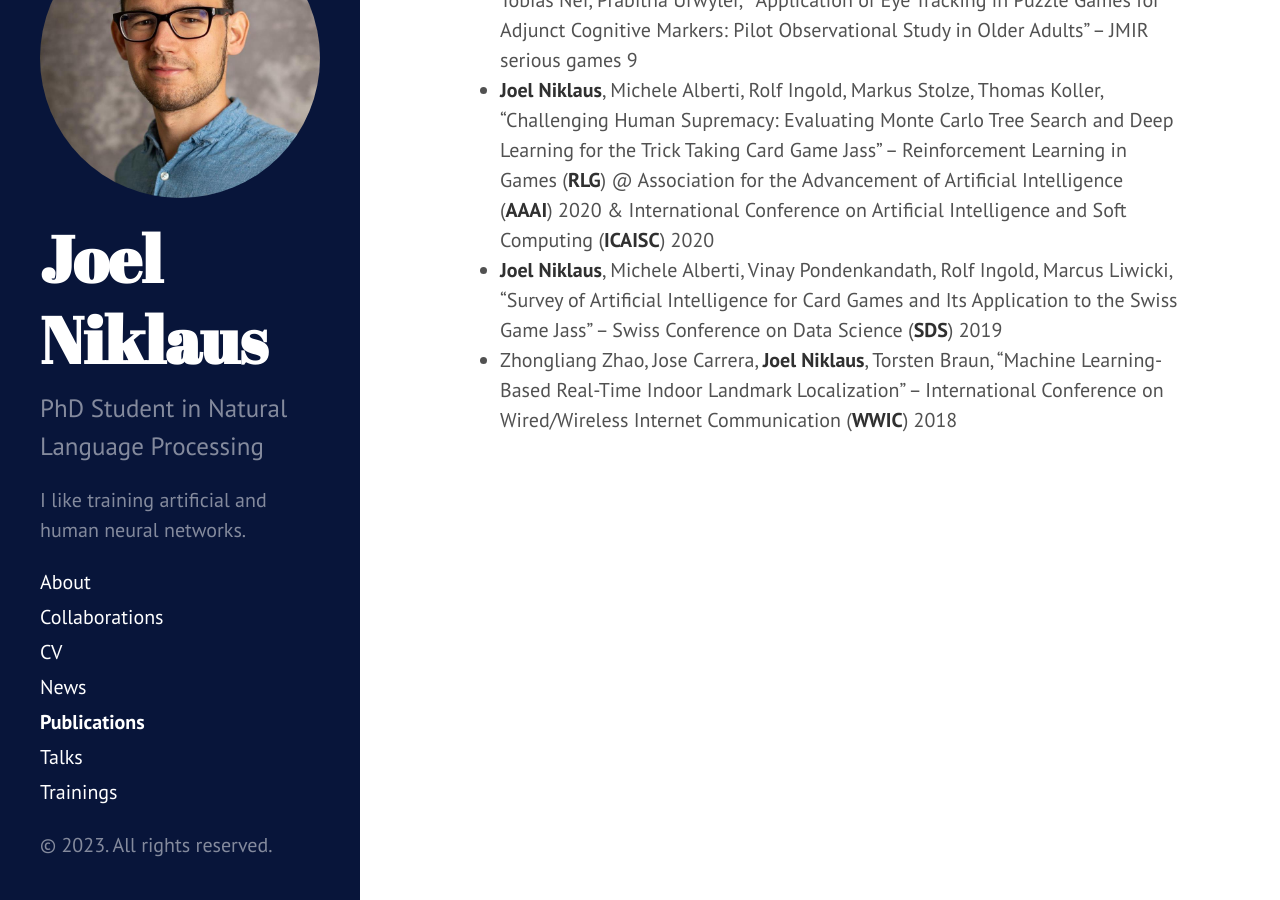
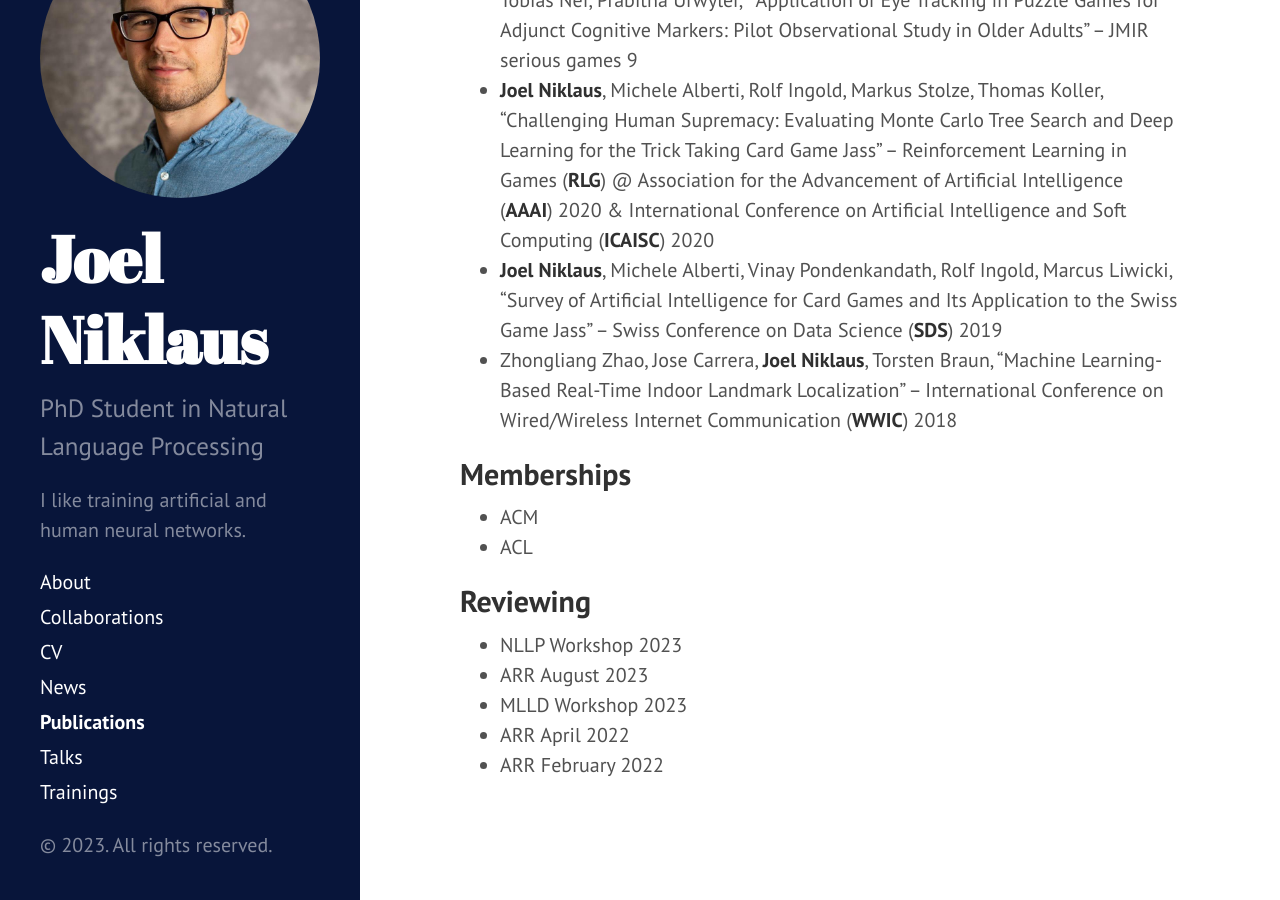
Before and after one commit to JoelNiklaus/joelniklaus.github.io, a Jekyll site: the page built from _pages/publications.md, in a window 1280 px wide and 900 px high, scrolled down 1926 px. Built offline with Jekyll 4.4.1, drawn with Linux system fonts in a browser that asks for light colours; a style sheet for code colours, icons or effects is not loaded.

Commit message:
updated Resume.pdf

```diff
--- a/_pages/publications.md
+++ b/_pages/publications.md
@@ -57,3 +57,16 @@ on [Google Scholar](https://scholar.google.com/citations?user=qJ8iricAAAAJ).
   2019
 * Zhongliang Zhao, Jose Carrera, **Joel Niklaus**, Torsten Braun, "Machine Learning-Based Real-Time Indoor Landmark
   Localization" – International Conference on Wired/Wireless Internet Communication (**WWIC**) 2018
+
+## Memberships
+
+- ACM
+- ACL
+
+## Reviewing
+
+- NLLP Workshop 2023
+- ARR August 2023
+- MLLD Workshop 2023
+- ARR April 2022
+- ARR February 2022
```
Also changed, not shown: 1 other file.
